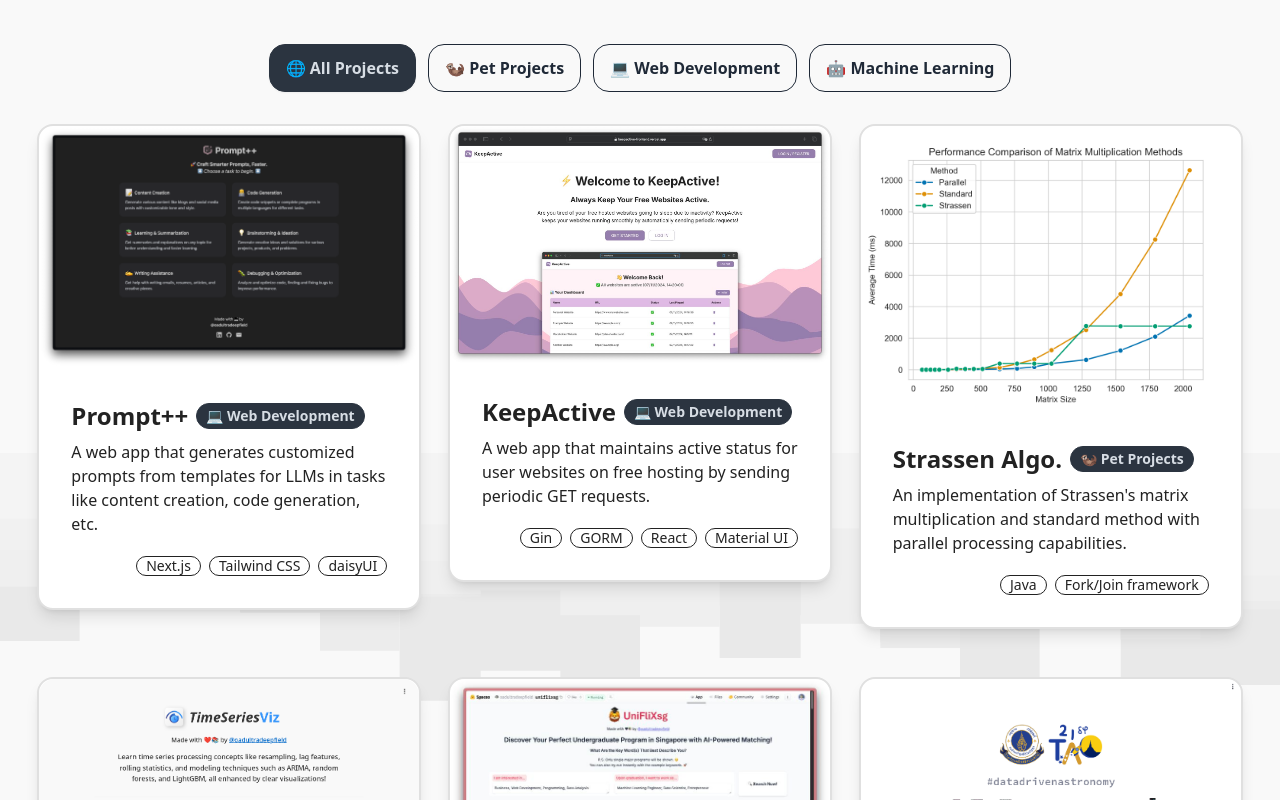
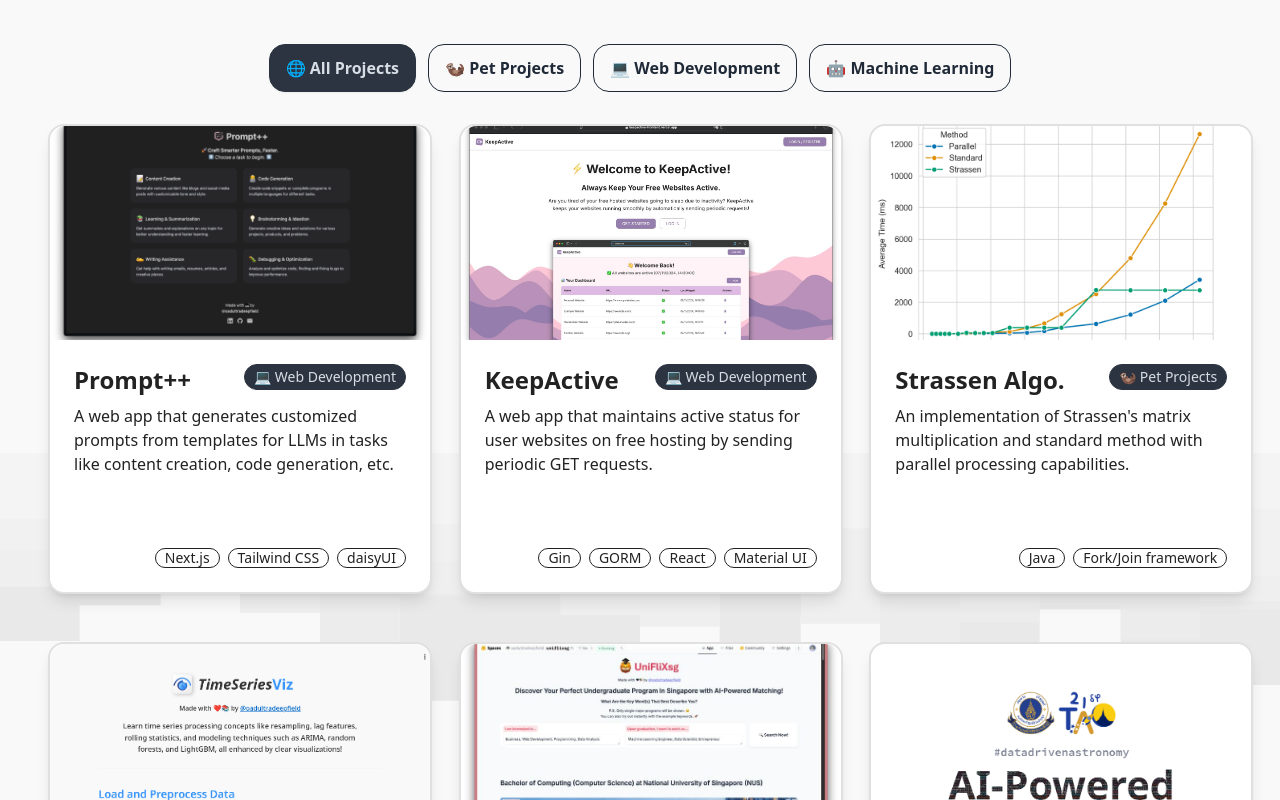
Before and after one commit to oadultradeepfield/phanuphats, a Next.js app: page / in a window 1280 px wide. Shown: the part 400-1200 px from the top of the page. Built offline with nearby package versions, Linux system fonts and the light colour scheme.

Commit message:
Update layout

```diff
--- a/app/components/Header.tsx
+++ b/app/components/Header.tsx
@@ -17,10 +17,10 @@
       </div>
       <div className="navbar-end py-2">
         <a
-          href="https://drive.google.com/file/d/1MbOBIRV3VBQhgRadbAJvARPpAw1u_FC6/view?usp=sharing"
+          href="https://drive.google.com/file/d/1MbOBIRV3VBQhgRadbAJvARPpAw1u_FC6/view"
           target="_blank"
           rel="noopener noreferrer"
-          className="xs:text-small btn btn-neutral btn-active rounded-2xl sm:text-base"
+          className="btn btn-neutral btn-active rounded-2xl px-3 py-2 text-sm sm:px-4 sm:text-base"
         >
           View Resume
         </a>
--- a/app/components/ProjectCard.tsx
+++ b/app/components/ProjectCard.tsx
@@ -20,24 +20,34 @@
   link,
 }) => {
   return (
-    <a href={link} target="_blank" rel="noopener noreferrer">
-      <div className="card w-96 transform border-2 border-[#e0e0e0] bg-base-100 shadow-lg transition-all duration-200 hover:scale-105 hover:shadow-2xl">
-        <figure className="h-54">
+    <a
+      href={link}
+      target="_blank"
+      rel="noopener noreferrer"
+      className="block h-full"
+    >
+      <div className="card h-full w-96 transform border-2 border-[#e0e0e0] bg-base-100 shadow-lg transition-all duration-200 hover:scale-105 hover:shadow-2xl">
+        {/* Image container with 3:2 aspect ratio */}
+        <figure className="relative w-full pt-[56.25%]">
           <Image
             src={imageUrl}
             alt={imageAlt}
-            width={500}
-            height={500}
-            className="h-full w-full object-cover"
+            fill
+            className="absolute left-0 top-0 object-cover"
           />
         </figure>
-        <div className="card-body">
-          <h2 className="card-title text-2xl">
-            {title}
-            <div className="badge badge-neutral py-3">{category}</div>
-          </h2>
-          <div className="mb-3 text-base">{description}</div>
-          <div className="card-actions justify-end">
+        {/* Flexible height content container */}
+        <div className="card-body flex flex-col p-6">
+          <div className="flex-grow">
+            <div className="mb-2 flex items-start justify-between gap-2">
+              <h2 className="card-title text-2xl">{title}</h2>
+              <div className="badge badge-neutral shrink-0 py-3">
+                {category}
+              </div>
+            </div>
+            <div className="mt-2 text-base">{description}</div>
+          </div>
+          <div className="card-actions mt-4 flex-wrap justify-end">
             {techStack.map((tech, index) => (
               <div key={index} className="badge badge-outline">
                 {tech}
--- a/app/components/Projects.tsx
+++ b/app/components/Projects.tsx
@@ -108,10 +108,10 @@
         ))}
       </div>
 
-      <div className="grid grid-cols-1 justify-items-center gap-12 md:grid-cols-2 xl:grid-cols-3">
+      <div className="grid auto-rows-fr grid-cols-1 gap-12 md:grid-cols-2 xl:grid-cols-3">
         {filteredProjects.map((project, index) => (
+          <div key={index} className="h-full">
             <ProjectCard
-            key={index}
               imageUrl={project.imageUrl}
               imageAlt={project.imageAlt}
               title={project.title}
@@ -120,6 +120,7 @@
               techStack={project.techStack}
               link={project.link}
             />
+          </div>
         ))}
       </div>
     </div>
```
Lines whose indentation alone changed are shown as unchanged.
